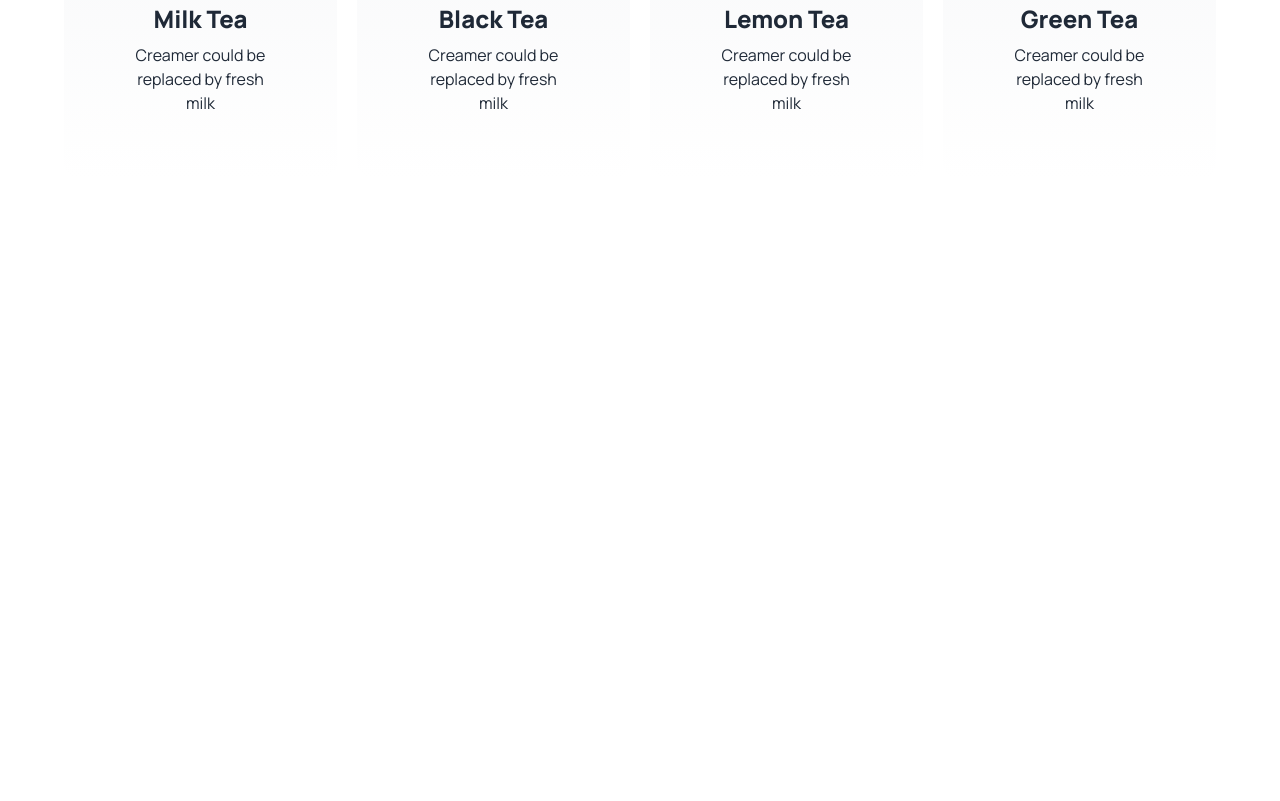
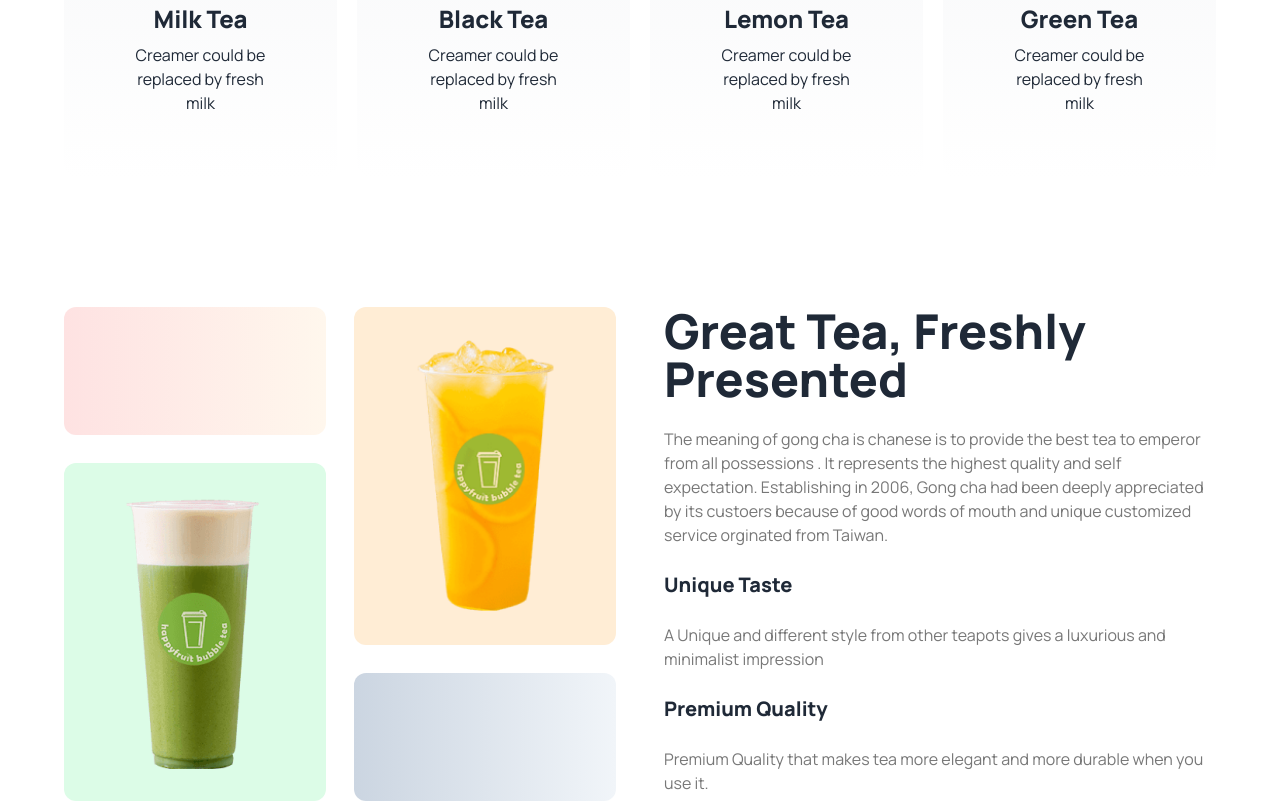
Before and after one commit to srssieam/tea-house, a plain HTML site: page index.html in a window 1280 px wide. Shown: the part 1119-1920 px from the top of the page. Before the commit the page ends 1426 px from the top, so only its background shows below. Drawn offline with nearby package versions, Linux system fonts and the light colour scheme.

Commit message:
added great tea section

```diff
--- a/index.html
+++ b/index.html
@@ -104,6 +104,26 @@
             </div>
         </div>
     </section>
+    <!-- great tea -->
+    <section class="flex flex-col lg:flex-row px-6 lg:px-0 gap-12">
+        <div class="grid grid-cols-2 gap-7 flex-1">
+            <div class="h-32 rounded-xl bg-gradient-to-r from-red-100 to-orange-50"></div>
+            <div class="p-8 row-span-2 rounded-xl bg-orange-100 flex justify-center"><img src="images/fresh-1.png" alt=""></div>
+            <div class="p-8 row-span-2 rounded-xl bg-green-100 flex justify-center"><img src="images/fresh-2.png" alt=""></div>
+            <div class="rounded-xl h-32 bg-gradient-to-r from-slate-300 to-slate-100"></div>
+        </div>
+        <div class="flex-1 space-y-6">
+            <h2 class="text-3xl md:text-5xl font-extrabold">Great Tea, Freshly Presented</h2>
+            <p class="text-desc">The meaning of gong cha is chanese is to provide the best tea to emperor from all possessions . It represents the
+            highest quality and self expectation. Establishing in 2006, Gong cha had been deeply appreciated by its custoers because
+            of good words of mouth and unique customized service orginated from Taiwan.</p>
+            <h4 class="text-xl font-extrabold">Unique Taste</h4>
+            <p class="text-desc">A Unique and different style from other teapots gives a luxurious and minimalist impression</p>
+            <h4 class="text-xl font-extrabold">Premium Quality</h4>
+            <p class="text-desc">Premium Quality that makes tea more elegant and more durable when you use it.</p>
+        </div>
+    </section>
+
     </main>
 </body>
 </html>
```
